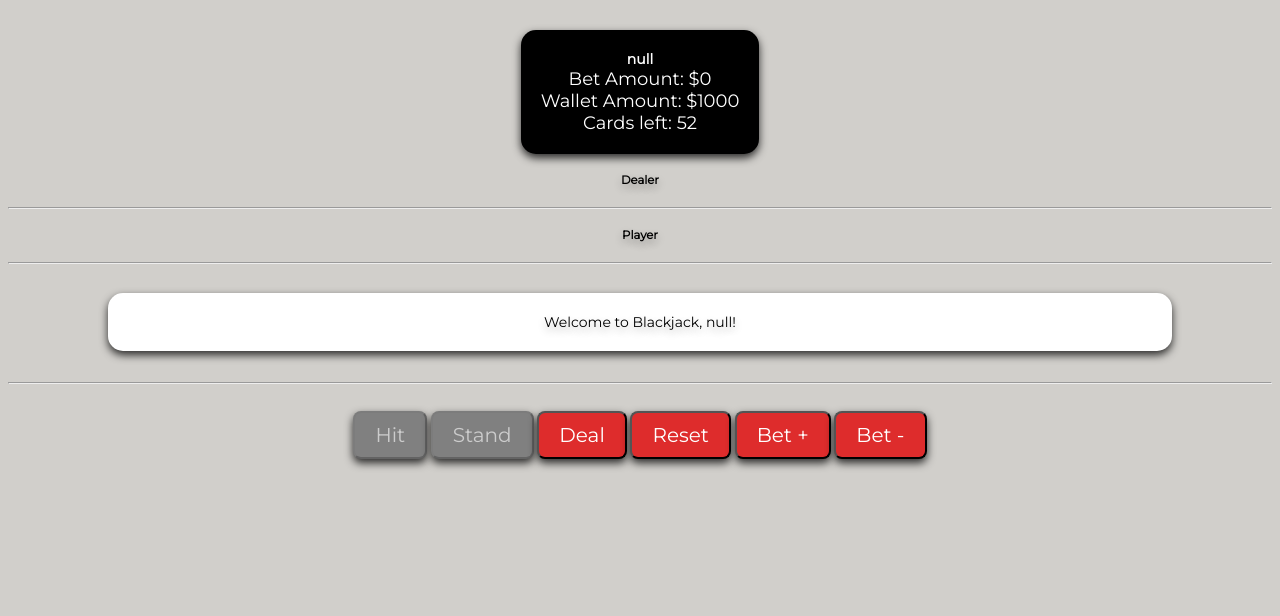
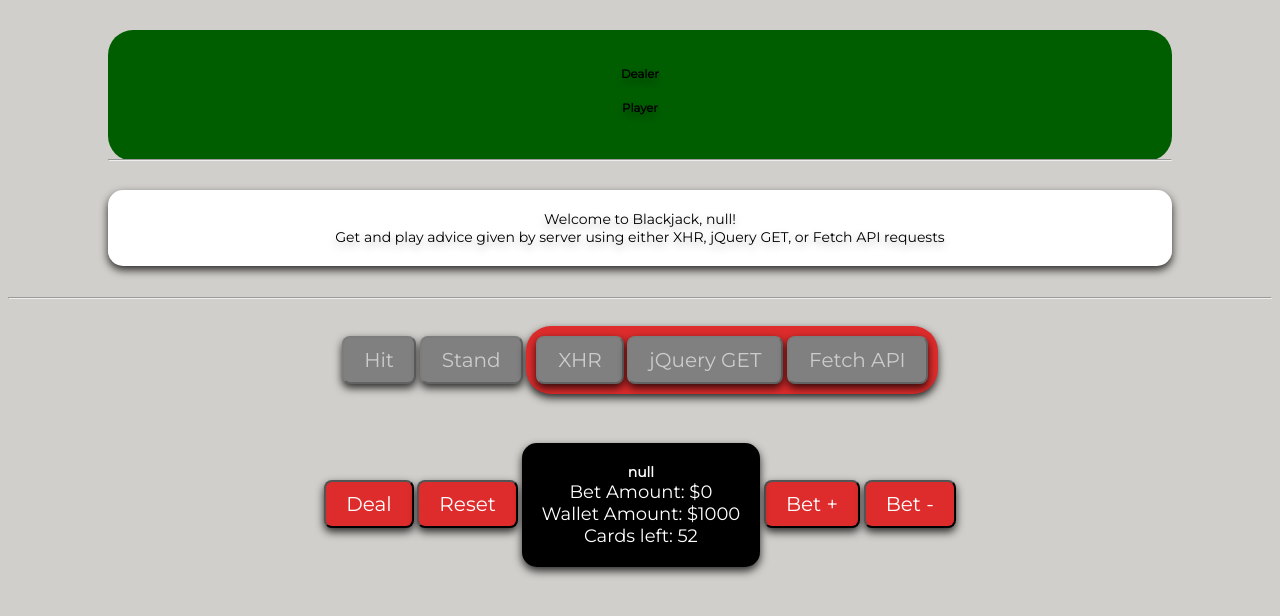
Before and after one commit to santirp04/Blackjack-Web-App-I, a plain HTML site: page gameplay.html in a window 1280 px wide. Drawn offline with nearby package versions, Linux system fonts and the light colour scheme.

Commit message:
Add server methods buttons for XHR, jQuery, and Fetch API requests

```diff
--- a/assets/js/app.js
+++ b/assets/js/app.js
@@ -16,6 +16,7 @@ var gamePlay = {
         this.Blackjack.initialize();
         setUsername(this.getUsername());
         addMessage("Welcome to Blackjack, " + this.getUsername() + "!");        // displays welcome message with the username
+        addMessage("Get and play advice given by server using either XHR, jQuery GET, or Fetch API requests")
     },
 
     isGameOver: function() {                    // returns true if the game is over
--- a/assets/js/listeners.js
+++ b/assets/js/listeners.js
@@ -17,6 +17,18 @@ document.addEventListener("DOMContentLoaded", function() {      // waits for DOM
 
         document.getElementById("stand").addEventListener("click", function() {
             blackjack.stand();          // calls the stand function to switch to the dealers turn
+        });
+
+        $("#xhrbutton").on("click", function() {
+            blackjack.getRemoteAdvice();
+        });
+
+        $("#jquerybutton").on("click", function() {
+            blackjack.getRemoteAdvice();
+        });
+
+        $("#fetchbutton").on("click", function() {
+            blackjack.getRemoteAdvice();
         });
 
         document.getElementById("deal").addEventListener("click", function() {
--- a/assets/js/models.js
+++ b/assets/js/models.js
@@ -253,6 +253,8 @@ var blackjack = {
         enablePlayButtons(false);           // reenables deal and bet buttons, match has ended
     },
 
+
+
     discardCard: function () {              // discards all the cards into the discarded array
         while (this.player.userhand.cards.length > 0) {
             this.carddeck.discarded.push(this.player.userhand.cards.pop());
--- a/assets/js/view.js
+++ b/assets/js/view.js
@@ -81,6 +81,9 @@ function updateCardsLeft() {                // updates the display for the cards
 function enablePlayButtons(enable) {        // switches between which buttons are avaiable
     document.getElementById("hit").disabled = !enable;          // hit and stand are only enabled when game is ongoing
     document.getElementById("stand").disabled = !enable;
+    document.getElementById("xhrbutton").disabled = !enable;
+    document.getElementById("jquerybutton").disabled = !enable;
+    document.getElementById("fetchbutton").disabled = !enable;
     document.getElementById("deal").disabled = enable;          // once game has ended, deal and bet buttons should be enabled
     document.getElementById("betDecrement").disabled = enable;
     document.getElementById("betIncrement").disabled = enable;
--- a/assets/style/style.css
+++ b/assets/style/style.css
@@ -36,6 +36,7 @@ button:disabled {
     color: #cccccc;
 }
 
+
 .login {
     border-radius: 5px;
     color: #ffffff;
@@ -55,7 +56,17 @@ button:disabled {
 
 }
 
+.server-methods {
+    background-color: #de2c2c;
+    border-radius: 25px;
+    padding: 10px;
+    display: inline-block;
+    box-shadow: 0 4px 8px rgba(0, 0, 0, .8);
+    margin: auto;
+}
+
 .stats {
+    transform: translateY(25%);
     font-size: 18px;
     border-radius: 15px;
     padding: 20px;
@@ -71,3 +82,13 @@ button:disabled {
     font-weight: bold;
     margin: auto;
 }
+
+#gameBoard {
+    background-color: rgb(0, 94, 0);
+    border-color: brown;
+
+    border-radius: 25px;
+    margin-right: 100px;
+    margin-left: 100px;
+
+}
--- a/gameplay.html
+++ b/gameplay.html
@@ -15,20 +15,14 @@ gameplay.html
   </head>
   <body>
     <br>
-
       <div id="gameBoard">
-        <div class="stats">
-          <p class="name" id="displayUsername"></p>
-          Bet Amount: $<span id="betAmount">0</span>
-          <br>Wallet Amount: $<span id="walletAmount">1000</span>
-          <br>Cards left: <span id="cardsLeft">52</span>
-        </div>
         <br>
         <h5>Dealer</h5>
         <div id="dealerHand" class="cards"></div>
-        <hr>
+
         <h5>Player</h5>
         <div id="playerHand" class="cards"></div>
+        <br>
         <hr>
       </div>
       <br>
@@ -39,8 +33,21 @@ gameplay.html
         <br>
         <button id="hit" disabled>Hit</button>
         <button id="stand" disabled>Stand</button>
+        <div class="server-methods" style= "display: inline-block";>
+          <button id="xhrbutton" disabled>XHR</button>
+          <button id="jquerybutton" disabled>jQuery GET</button>
+          <button id="fetchbutton" disabled>Fetch API</button>
+        </div>
+        <br><br>
         <button id="deal">Deal</button>
         <button id="reset">Reset</button>
+        <div class="stats">
+          <p class="name" id="displayUsername"></p>
+          Bet Amount: $<span id="betAmount">0</span>
+          <br>Wallet Amount: $<span id="walletAmount">1000</span>
+          <br>Cards left: <span id="cardsLeft">52</span>
+        </div>
+
         <button id="betIncrement">Bet +</button>
         <button id="betDecrement">Bet -</button>
       </div>
```
